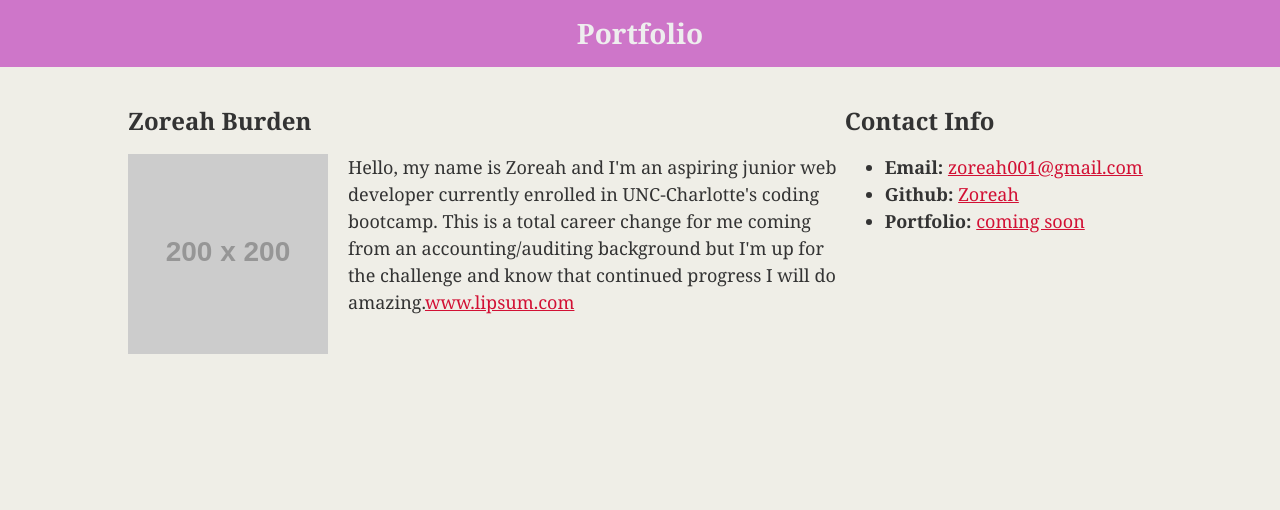
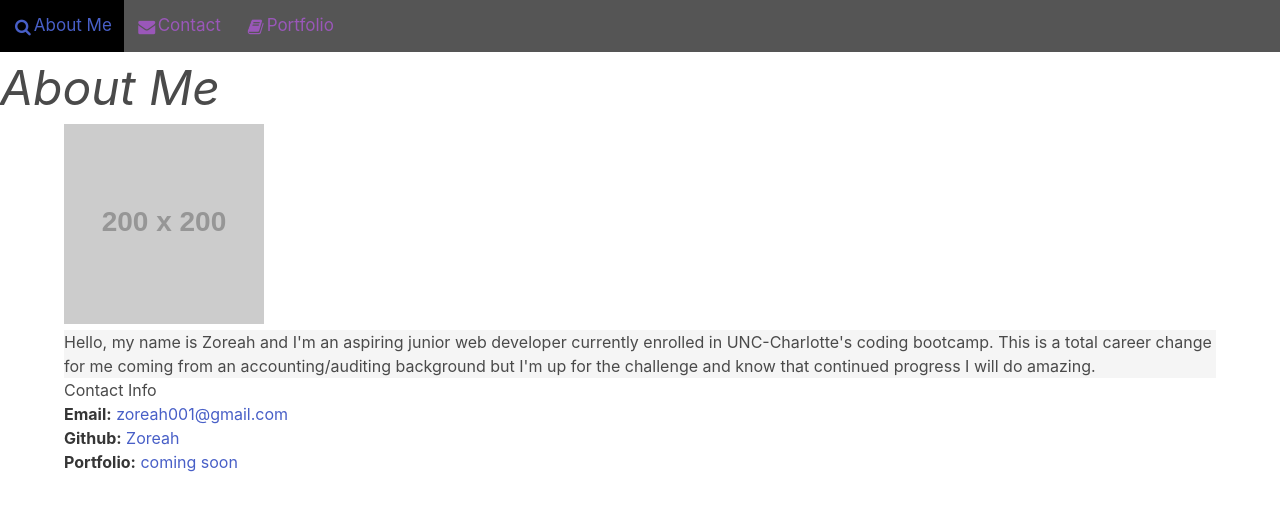
Before and after one commit to Zoreah/Updated-Portfolio, a plain HTML site: page index.html in a window 1280 px wide. Drawn offline with nearby package versions, Linux system fonts and the light colour scheme; files that its build step writes are made by us from their sources; placeholder pictures from the web are drawn by us.

Commit message:
added assets folder

```diff
--- a/index.html
+++ b/index.html
@@ -3,27 +3,37 @@
 
 <head>
   <meta charset="UTF-8">
-  <title>CSS Stylesheets with Relative Paths</title>
+  <title>Zoreah's Portfolio</title>
+  <link rel="stylesheet" href="https://cdn.jsdelivr.net/npm/bulma@0.9.1/css/bulma.min.css">
 
 
   <link rel="stylesheet" type="text/css" href="css/style.css">
+  <link rel="stylesheet" href="https://cdnjs.cloudflare.com/ajax/libs/font-awesome/4.7.0/css/font-awesome.min.css">
+
+<nav class="navbar">
+  <!-- page name / category options-->
+  <div class="navbar-name"></div>
+  <a class="navbar-item"><i class="fa fa-fw fa-search"></i> About Me</a>
+  <a class="navbar-item"><i class="fa fa-fw fa-envelope"></i> Contact</a>
+  <a class="navbar-item"><i class="fa fa-fw fa-book"></i> Portfolio</a>
+</nav>
 
 </head>
 
 <body>
   <header>
-    <h1>Portfolio</h1>
+    <h1 class="is-size-1 is-italic">About Me</h1>
   </header>
 
   <div class="container">
 
     <section id="main-bio">
 
-      <h2>Zoreah Burden</h2>
+      <h2></h2>
 
       <img id="bio-image" src="https://placehold.it/200x200" alt="Your Name">
 
-      <p>Hello, my name is Zoreah and I'm an aspiring junior web developer currently enrolled in UNC-Charlotte's coding bootcamp. This is a total career change for me coming from an accounting/auditing background but I'm up for the challenge and know that continued progress I will do amazing.<a href="http://www.lipsum.com/">www.lipsum.com</a></p>
+      <p class="has-background-light">Hello, my name is Zoreah and I'm an aspiring junior web developer currently enrolled in UNC-Charlotte's coding bootcamp. This is a total career change for me coming from an accounting/auditing background but I'm up for the challenge and know that continued progress I will do amazing.</p>
     </section>
 
     <section id="contact-info">
--- a/style.css
+++ b/style.css
@@ -1,55 +1,33 @@
-body {
-    padding: 0;
-    margin: 0;
-    font-family: Georgia, "Times New Roman", Times, serif;
-    font-size: 18px;
-    line-height: 150%;
-    color: #333;
-    background: #efeee7;
+.navbar {
+    width: 100%;
+    background-color: #555;
+    overflow: auto;
   }
 
-  header {
-    background: #ce76c9;
+  /* Navbar links */
+  .navbar a {
+    float: left;
+    text-align: center;
+    padding: 12px;
+    color: #9a57b9;
+    text-decoration: none;
+    font-size: 17px;
   }
 
-  h1 {
-    padding: 20px 0;
-    margin: 0;
-    margin-bottom: 20px;
-    font-size: 28px;
-    color: #eee;
-    text-align: center;
+  /* Navbar links on mouse-over */
+  .navbar a:hover {
+    background-color: #000;
   }
 
-  h2 {
-    font-size: 24px;
+  /* Current/active navbar link */
+  .active {
+    background-color: #4CAF50;
   }
 
-  a {
-    color: #d21034;
+  /* Add responsiveness - will automatically display the navbar vertically instead of horizontally on screens less than 500 pixels */
+  @media screen and (max-width: 500px) {
+    .navbar a {
+      float: none;
+      display: block;
+    }
   }
-
-  .container {
-    width: 1024px;
-    margin: 0 auto;
-  }
-
-  #main-bio,
-  #contact-info,
-  #bio-image {
-    float: left;
-  }
-
-  #main-bio {
-    width: 70%;
-  }
-
-  #contact-info {
-    width: 30%;
-  }
-
-  #bio-image {
-    width: 200px;
-    height: 200px;
-    margin-right: 20px;
-  }
```
Also changed, not shown: assets/IMG-2321.JPG (added), portfolio.html (added).
